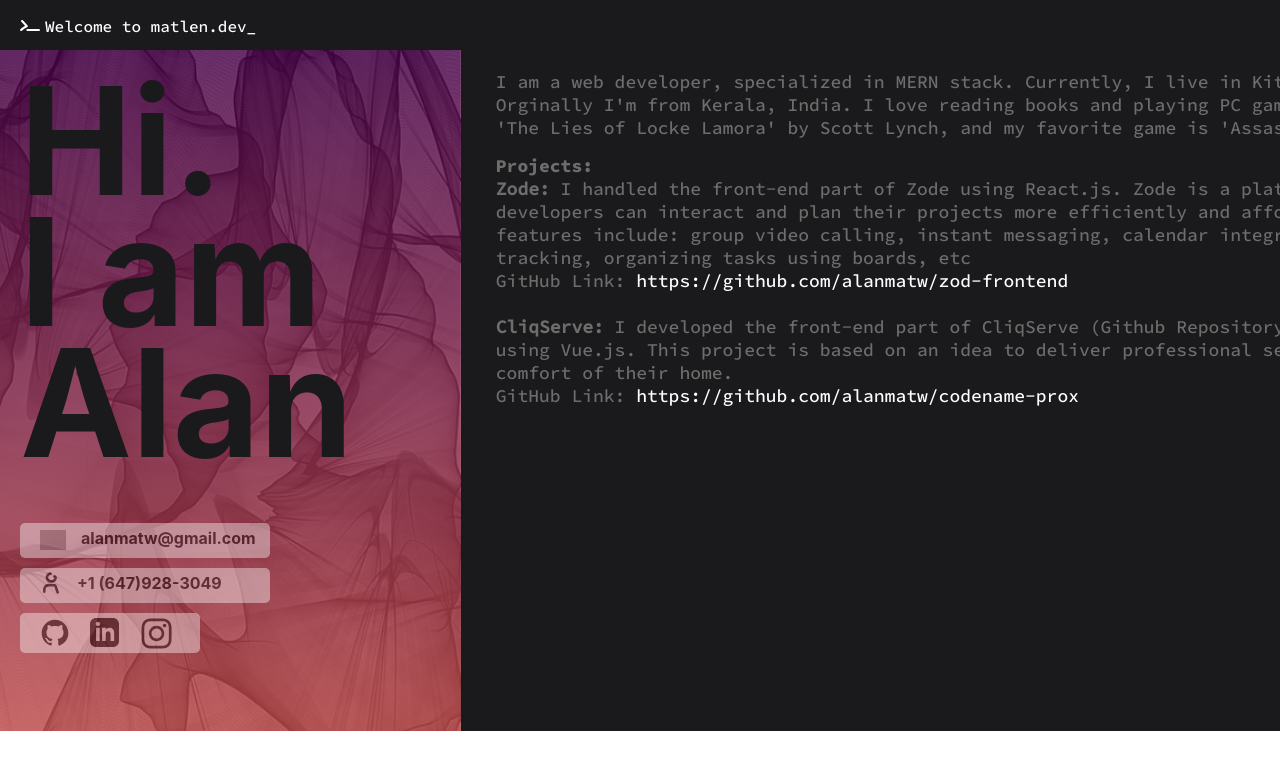
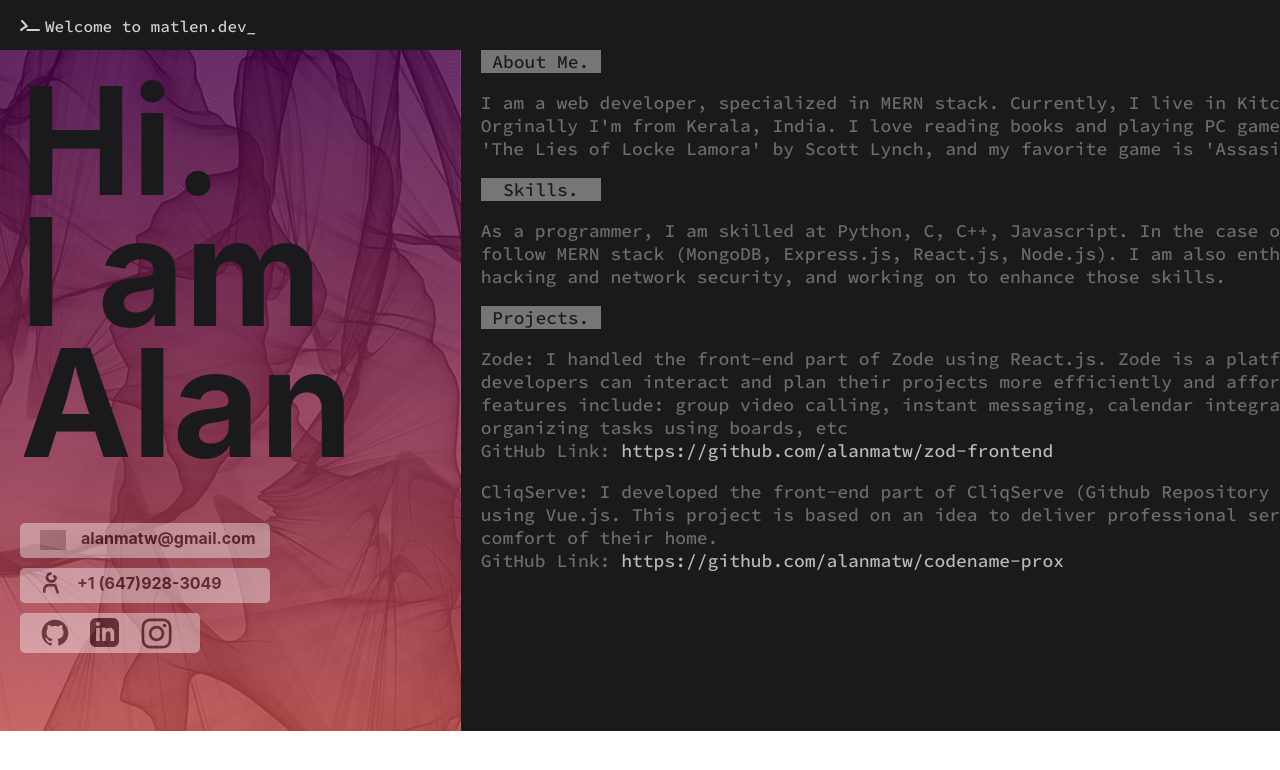
Before and after one commit to alanmatw/matlen.dev, a React (Create React App) app: page / in a window 1280 px wide. Shown: the top 770 px of the page. Built offline with nearby package versions, Linux system fonts and the light colour scheme; grey boxes are pictures that could not be loaded.

Commit message:
refactor(home): change para structure

```diff
--- a/src/components/home/home.css
+++ b/src/components/home/home.css
@@ -10,6 +10,7 @@
 
 .nav-flex-wrapper {
     display: flex;
+    opacity: 0.8;
 }
 
 .nav-cmd {
@@ -222,8 +223,8 @@
 }
 
 .wBR-container {
-    padding-left: 25px;
-    padding-top: 5px;
+    padding-left: 20px;
+    padding-top: 0px;
 }
 
 /*.wBR-photo {
@@ -236,18 +237,32 @@
 	background-size: contain;
 }*/
 
-.wBR-p1 {
+.wBR-s1-p1 {
     font-family: "code-medium";
-    padding-left: 10px;
-    padding-top: 15px;
+    padding-left: 0px;
+    padding-top: 0px;
+    font-size: 18px;
+    color: #1A1A1D;
+    background-color: #fff;
+    opacity: 0.4;
+    width: 120px;
+    /*color: #fff;*/
+    margin: 0px;
+    text-align: center;
+}
+
+.wBR-s1-p2 {
+    font-family: "code-medium";
+    padding-left: 0px;
+    padding-top: 0px;
     font-size: 18px;
     color: #6B6E6B;
-    margin: 0px;
 }
 
-.wBR-green {
+.wBR-white {
     /*color: #61892F;*/
     color: #fff;
+    opacity: 0.7;
 }
 
 #wBR-underline {
--- a/src/components/home/home.js
+++ b/src/components/home/home.js
@@ -59,13 +59,42 @@ export default class homeFn extends React.Component {
                     <div className='webBodyRight'>
 
                         <div className='wBR-container'>
-                            {/*<div className='wBR-photo'></div>*/}
-                            <p className='wBR-p1'>
-                                I am a web developer, specialized in MERN stack. Currently, I live in Kitchener,
-                                Ontario. Orginally I'm from Kerala, India. I love reading books and playing PC games. My favorite book is 'The Lies of Locke Lamora'
-                                by Scott Lynch, and my favorite game is 'Assasins Creed'.
-                            </p>
-                            <p className='wBR-p1'>
+
+                           <div>
+                                <p className='wBR-s1-p1'>About Me.</p>
+                                <p className='wBR-s1-p2'>
+                                    I am a web developer, specialized in MERN stack. Currently, I live in Kitchener,
+                                    Ontario. Orginally I'm from Kerala, India. I love reading books and playing PC games. My favorite book is 'The Lies of Locke Lamora'
+                                    by Scott Lynch, and my favorite game is 'Assasins Creed'.
+                                </p>
+                           </div>
+
+                           <div>
+                                <p className='wBR-s1-p1'>Skills.</p>
+                                <p className='wBR-s1-p2'>
+                                    As a programmer, I am skilled at Python, C, C++, Javascript. In the case of web development I follow MERN stack (MongoDB, Express.js, React.js, Node.js).
+                                     I am also enthusiastic about ethical hacking and network security, and working on to enhance those skills.
+                                </p>
+                           </div>
+
+                            <div>
+                                <p className='wBR-s1-p1'>Projects.</p>
+                                <p className='wBR-s1-p2'>
+                                    Zode: I handled the front-end part of Zode using React.js. Zode is a platform where all developers can interact and plan their
+                                    projects more efficiently and affordably. Some of the features include: group video calling, instant messaging, calendar integration,
+                                    project tracking, organizing tasks using boards, etc<br></br>
+                                    GitHub Link: <a href='https://github.com/alanmatw/zod-frontend' id='wBR-underline'><span className='wBR-white'>https://github.com/alanmatw/zod-frontend</span></a>
+                                </p>
+                                <p className='wBR-s1-p2'>
+                                    CliqServe: I developed the front-end part of CliqServe (Github Repository Name: codename-prox), using Vue.js.
+                                    This project is based on an idea to deliver professional services to people at the comfort of their home.<br></br>
+                                    GitHub Link: <a href='https://github.com/alanmatw/codename-prox' id='wBR-underline'><span className='wBR-white'>https://github.com/alanmatw/codename-prox</span></a>
+                                </p>
+                            </div>
+
+
+
+                            {/*<p className='wBR-p1'>
                                 <span className='wBR-bold-qw'>Projects:</span><br></br>
                                 <span className='wBR-bold'>Zode: </span>I handled the front-end part of Zode using React.js. Zode is a platform where all developers can interact and plan their
                                 projects more efficiently and affordably. Some of the features include: group video calling, instant messaging, calendar integration,
@@ -76,7 +105,7 @@ export default class homeFn extends React.Component {
                                 <span className='wBR-bold'>CliqServe: </span>I developed the front-end part of CliqServe (Github Repository Name: codename-prox), using Vue.js.
                                 This project is based on an idea to deliver professional services to people at the comfort of their home.<br></br>
                                 GitHub Link: <a href='https://github.com/alanmatw/codename-prox' id='wBR-underline'><span className='wBR-green'>https://github.com/alanmatw/codename-prox</span></a>
-                            </p>
+                            </p>*/}
 
                         </div>
                         <div className='wBR-copyright'>
```
